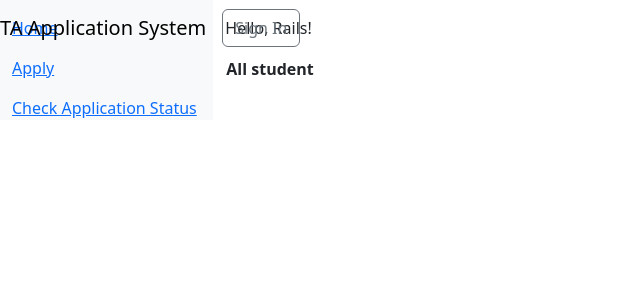
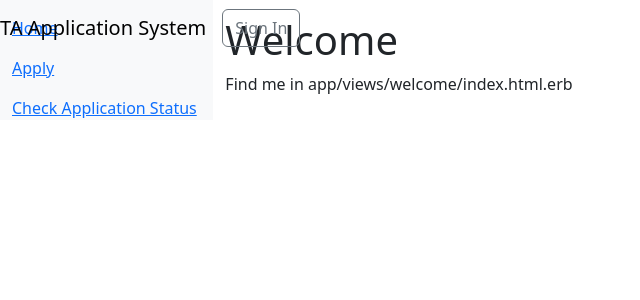
Before and after one commit to weidious/Ta_system, a Rails app: page / in a window 1280 px wide. Shown: the top 300 px of the page, without its empty margins (0-640 px from the left). Run offline with Rails 7, Linux system fonts and the light colour scheme; data that the repository does not hold is empty; style sheets or scripts are compiled from the project's sources; some libraries are stand-ins or nearby versions.

Commit message:
iteration 1

```diff
--- /dev/null
+++ b/HelloWorld/app/assets/javascripts/welcome.coffee
@@ -0,0 +1,3 @@
+# Place all the behaviors and hooks related to the matching controller here.
+# All this logic will automatically be available in application.js.
+# You can use CoffeeScript in this file: http://coffeescript.org/
--- /dev/null
+++ b/HelloWorld/app/assets/stylesheets/welcome.scss
@@ -0,0 +1,3 @@
+// Place all the styles related to the Welcome controller here.
+// They will automatically be included in application.css.
+// You can use Sass (SCSS) here: http://sass-lang.com/
--- /dev/null
+++ b/HelloWorld/app/controllers/welcome_controller.rb
@@ -0,0 +1,4 @@
+class WelcomeController < ApplicationController
+  def index
+  end
+end
--- /dev/null
+++ b/HelloWorld/app/helpers/welcome_helper.rb
@@ -0,0 +1,2 @@
+module WelcomeHelper
+end
--- /dev/null
+++ b/HelloWorld/app/views/welcome/index.html.erb
@@ -0,0 +1,2 @@
+<h1>Welcome</h1>
+<p>Find me in app/views/welcome/index.html.erb</p>
--- a/HelloWorld/config/routes.rb
+++ b/HelloWorld/config/routes.rb
@@ -1,11 +1,15 @@
 Rails.application.routes.draw do
+
+  get 'welcome/index'
 
   get 'students/apply'
   get 'students/checkStatus'
 
+
   resources :students
+  resources :instructors
 
-  root 'students#index'
+  root 'welcome#index'
 
   # For details on the DSL available within this file, see http://guides.rubyonrails.org/routing.html
 end
```
Also changed, not shown: HelloWorld/app/views/students/checkStatus.html.erb (+18 -0 lines), HelloWorld/test/controllers/welcome_controller_test.rb (added, +9 -0 lines), HelloWorld/db/schema.rb.
